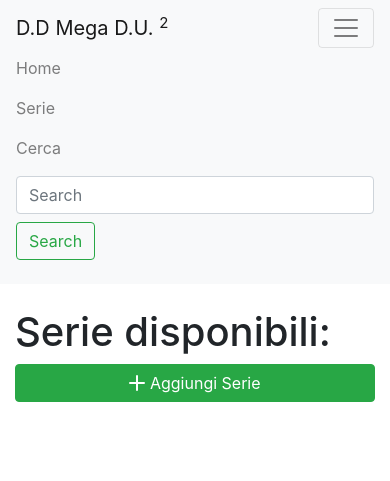
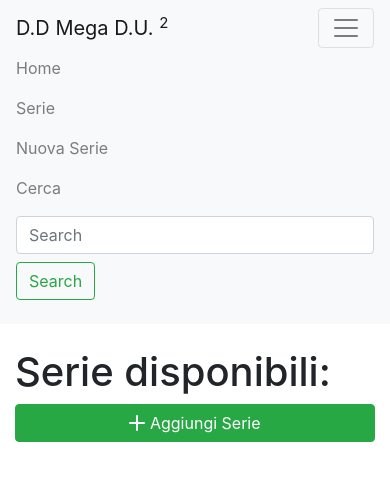
Before and after one commit to ncvescera/D.D_Mega_Du2, a Flask app: page /serie in a window 390 px wide, after a click that opens the changed part. Shown: the top 481 px of the page. Run offline with Flask 2, Linux system fonts and the light colour scheme; some libraries are stand-ins or nearby versions.

Commit message:
Refactoring Client Side
Indentanto, commentato e sistemato codice lato client.

```diff
--- a/client/routes.py
+++ b/client/routes.py
@@ -14,16 +14,19 @@ def serie():
 
 @app.route('/serie/<int:id>', methods=['GET'])
 def serie_by_id(id):
-    return render_template('serie_by_id.html', serie_id=id)
+    return render_template('serie.html', serie_id=id)
+
 
 @app.route('/add_serie', methods=['GET'])
 def add_serie():
     return render_template('add_serie.html')
 
+
 @app.route('/stagione/<int:id>', methods=['GET'])
 def stagione(id):
     return render_template('stagione.html', stagione_id=id)
 
+
 @app.route('/episodio/<int:id>', methods=['GET'])
 def episodio(id):
     return render_template('episodio.html', episodio_id=id)
--- a/client/static/css/main.css
+++ b/client/static/css/main.css
@@ -13,5 +13,5 @@
 
 .rigthalign {
     text-align: right;
-    margin-right: 1em;
+    /*margin-right: 1em;*/
 }
--- a/client/templates/add_serie.html
+++ b/client/templates/add_serie.html
@@ -3,21 +3,26 @@
     <div class="row">
         <div class="col">
             <h1>Aggiungi una nuova Serie</h1>
+
             <br>
+
             <form id="add_serie" class="needs-validation">
                 <div class="form-group">
                     <label for="nome">Nome: </label>
                     <input type="text" class="form-control" id="nome" name="nome" placeholder="Inserisci il nome della Serie" required>
                 </div>
+
                 <div class="form-group">
                     <label for="descrizione">Descrizione: </label>
                     <textarea class="form-control" id="descrizione" name="descrizione" placeholder="Inserisci una breve descrizione della Serie"></textarea>
                 </div>
+
                 <div class="form-group">
                     <label for="tag">Tag: </label>
                     <input type="text" class="form-control" id="tag" name="tag" placeholder="Inserisci i tag">
                     <small id="tagHelp" class="form-text text-muted">I tag devono essere di questo tipo: #tag</small>
                 </div>
+
                 <button class="btn btn-info">Aggiungi</button>
             </form>
         </div>
--- a/client/templates/episodio.html
+++ b/client/templates/episodio.html
@@ -3,16 +3,20 @@
     <div class="row">
         <div class="col">
             <h1>Modifica Episodio</h1>
+
             <br>
+
             <form id="modifica_episodio" class="needs-validation">
                 <div class="form-group">
                     <label for="nome">Nome: </label>
                     <input type="text" class="form-control" id="nome" name="nome" required>
                 </div>
+
                 <div class="form-group">
                     <label for="descrizione">Descrizione: </label>
                     <textarea class="form-control" id="descrizione" name="descrizione" placeholder="Inserisci una breve descrizione dell'Episodio"></textarea>
                 </div>
+
                 <div class="form-group">
                     <label for="tag">Tag: </label>
                     <input type="text" class="form-control" id="tag" name="tag" placeholder="Inserisci i tag">
--- a/client/templates/layout.html
+++ b/client/templates/layout.html
@@ -6,15 +6,14 @@
     <meta name="viewport" content="width=device-width, initial-scale=1.0">
     <title>D.D. Mega D.U. 2</title>
 
-    <!-- Bootstrap CSS -->
+    <!-- Bootstrap -->
     <link rel="stylesheet" href="https://maxcdn.bootstrapcdn.com/bootstrap/4.0.0/css/bootstrap.min.css" integrity="sha384-Gn5384xqQ1aoWXA+058RXPxPg6fy4IWvTNh0E263XmFcJlSAwiGgFAW/dAiS6JXm" crossorigin="anonymous">
     <script src="https://code.jquery.com/jquery-3.3.1.slim.min.js" integrity="sha384-q8i/X+965DzO0rT7abK41JStQIAqVgRVzpbzo5smXKp4YfRvH+8abtTE1Pi6jizo" crossorigin="anonymous"></script>
     <script src="https://cdnjs.cloudflare.com/ajax/libs/popper.js/1.14.7/umd/popper.min.js" integrity="sha384-UO2eT0CpHqdSJQ6hJty5KVphtPhzWj9WO1clHTMGa3JDZwrnQq4sF86dIHNDz0W1" crossorigin="anonymous"></script>
     <script src="https://stackpath.bootstrapcdn.com/bootstrap/4.3.1/js/bootstrap.min.js" integrity="sha384-JjSmVgyd0p3pXB1rRibZUAYoIIy6OrQ6VrjIEaFf/nJGzIxFDsf4x0xIM+B07jRM" crossorigin="anonymous"></script>
 
 
-    <!-- JQUERY -->
-
+    <!-- JS + JQUERY -->
     <script src="https://code.jquery.com/jquery-3.6.0.js" integrity="sha256-H+K7U5CnXl1h5ywQfKtSj8PCmoN9aaq30gDh27Xc0jk=" crossorigin="anonymous"></script>
     <script src="https://cdn.jsdelivr.net/npm/jquery-validation@1.19.3/dist/jquery.validate.js"></script>
     <script src="/static/js/utils.js"></script>
@@ -34,15 +33,19 @@
             <div class="collapse navbar-collapse" id="navbarSupportedContent">
                 <ul class="navbar-nav mr-auto">
                     <li class="nav-item">
-                        <a class="nav-link" href="#">Home</a>
+                        <a class="nav-link" href="/">Home</a>
                     </li>
                     <li class="nav-item">
                         <a class="nav-link" href="/serie">Serie</a>
                     </li>
                     <li class="nav-item">
+                        <a class="nav-link" href="/add_serie">Nuova Serie</a>
+                    </li>
+                    <li class="nav-item">
                         <a class="nav-link" href="#">Cerca</a>
                     </li>
                 </ul>
+
                 <form class="form-inline my-2 my-lg-0">
                     <input class="form-control mr-sm-2" type="search" placeholder="Search" aria-label="Search">
                     <button class="btn btn-outline-success my-2 my-sm-0" type="submit">Search</button>
@@ -50,9 +53,10 @@
             </div>
         </nav>
     </header>
+
     <main role="main" class="container">
         <div class="row">
-            <div class="col-md-12">
+            <div class="col-12">
                 <br>
                 <div class="content-section" id="alerts"></div>
               {% block content %}{% endblock %}
--- a/client/templates/series.html
+++ b/client/templates/series.html
@@ -3,8 +3,8 @@
     <div class="row">
         <div class="col-xl-10 col-md-9">
             <h1>Serie disponibili:</h1>
+        </div>
 
-        </div>
         <div class="col-xl-2 col-md-3">
             <a class="btn btn-success btn-block" href="/add_serie">
                 <svg xmlns="http://www.w3.org/2000/svg" width="16" height="16" fill="currentColor" class="bi bi-plus-lg" viewBox="0 0 16 16">
@@ -32,28 +32,39 @@
                     contentType: "application/json",
 
                     success: function(response) {
+                        series = response.response;
+
                         var box = $('#box_serie');
-                        response.response.forEach(element => {
+
+                        series.forEach(element => {
                             // crea per ogni elemento dell'array la relativa carta
-                            var card = $('<div class="card"></div>');
+                            var card = $('<div class="card">');
 
-                            var header = $('<div class="card-header"></div>');
-                            var tabella = $('<table style="width: 100;"></table>').append(
-                                $('<tr style="width: 100%;"></tr>').append(
-                                    $('<td style="width: 100%; color: blue;"></td>').text(element.tag),
-                                    $('<td style="width: auto;"></td>').append(
-                                        $('<button class="btn btn-danger btn-sm"></button>').attr('onclick', 'elimina_serie('+ element.id + ');').html(
-                                            $('<svg xmlns="http://www.w3.org/2000/svg" width="16" height="16" fill="currentColor" class="bi bi-trash" viewBox="0 0 16 16"><path d="M5.5 5.5A.5.5 0 0 1 6 6v6a.5.5 0 0 1-1 0V6a.5.5 0 0 1 .5-.5zm2.5 0a.5.5 0 0 1 .5.5v6a.5.5 0 0 1-1 0V6a.5.5 0 0 1 .5-.5zm3 .5a.5.5 0 0 0-1 0v6a.5.5 0 0 0 1 0V6z"/><path fill-rule="evenodd" d="M14.5 3a1 1 0 0 1-1 1H13v9a2 2 0 0 1-2 2H5a2 2 0 0 1-2-2V4h-.5a1 1 0 0 1-1-1V2a1 1 0 0 1 1-1H6a1 1 0 0 1 1-1h2a1 1 0 0 1 1 1h3.5a1 1 0 0 1 1 1v1zM4.118 4 4 4.059V13a1 1 0 0 0 1 1h6a1 1 0 0 0 1-1V4.059L11.882 4H4.118zM2.5 3V2h11v1h-11z"/></svg>')
+                            var header = $('<div class="card-header">');    // card_header
+                            var tabella = $('<table style="width: 100;">')  // contenuto card_header
+                                .append(
+                                    $('<tr style="width: 100%;">')
+                                        .append(
+                                            $('<td style="width: 100%; color: blue;">').text(element.tag),  // tag
+                                            $('<td style="width: auto;">')
+                                                .append(
+                                                    $('<button class="btn btn-danger btn-sm">') // bottone elimina serie
+                                                        .attr('onclick', 'elimina_serie('+ element.id + ');')
+                                                        .html(
+                                                            $('<svg xmlns="http://www.w3.org/2000/svg" width="16" height="16" fill="currentColor" class="bi bi-trash" viewBox="0 0 16 16"><path d="M5.5 5.5A.5.5 0 0 1 6 6v6a.5.5 0 0 1-1 0V6a.5.5 0 0 1 .5-.5zm2.5 0a.5.5 0 0 1 .5.5v6a.5.5 0 0 1-1 0V6a.5.5 0 0 1 .5-.5zm3 .5a.5.5 0 0 0-1 0v6a.5.5 0 0 0 1 0V6z"/><path fill-rule="evenodd" d="M14.5 3a1 1 0 0 1-1 1H13v9a2 2 0 0 1-2 2H5a2 2 0 0 1-2-2V4h-.5a1 1 0 0 1-1-1V2a1 1 0 0 1 1-1H6a1 1 0 0 1 1-1h2a1 1 0 0 1 1 1h3.5a1 1 0 0 1 1 1v1zM4.118 4 4 4.059V13a1 1 0 0 0 1 1h6a1 1 0 0 0 1-1V4.059L11.882 4H4.118zM2.5 3V2h11v1h-11z"/></svg>')
+                                                        )
+                                                )
                                         )
-                                    )
                                 )
-                            )
+
                             header.append(tabella);
 
-                            var card_body = $('<div class="card-body" style="cursor: pointer;"></div>').attr('onclick', 'location.href=\'/serie/'+ element.id + '\'').append(
-                                $('<h5 class="card-title"></h5>').text(element.nome),
-                                $('<p class="card-text"></p>').text(element.descrizione)
-                            );
+                            var card_body = $('<div class="card-body" style="cursor: pointer;">')
+                                .attr('onclick', 'location.href=\'/serie/'+ element.id + '\'')
+                                .append(
+                                    $('<h5 class="card-title">').text(element.nome),
+                                    $('<p class="card-text">').text(element.descrizione)
+                                );
 
                             card.append(header, card_body);
                             box.append(card);
@@ -63,7 +74,6 @@
 
                     error: function(error) {
                         console.log(error);
-
                     }
 
                 });
```
Also changed, not shown: client/templates/serie.html (renamed from client/templates/serie_by_id.html, +31 -11 lines), client/templates/stagione.html (+9 -3 lines), server/database.db.
